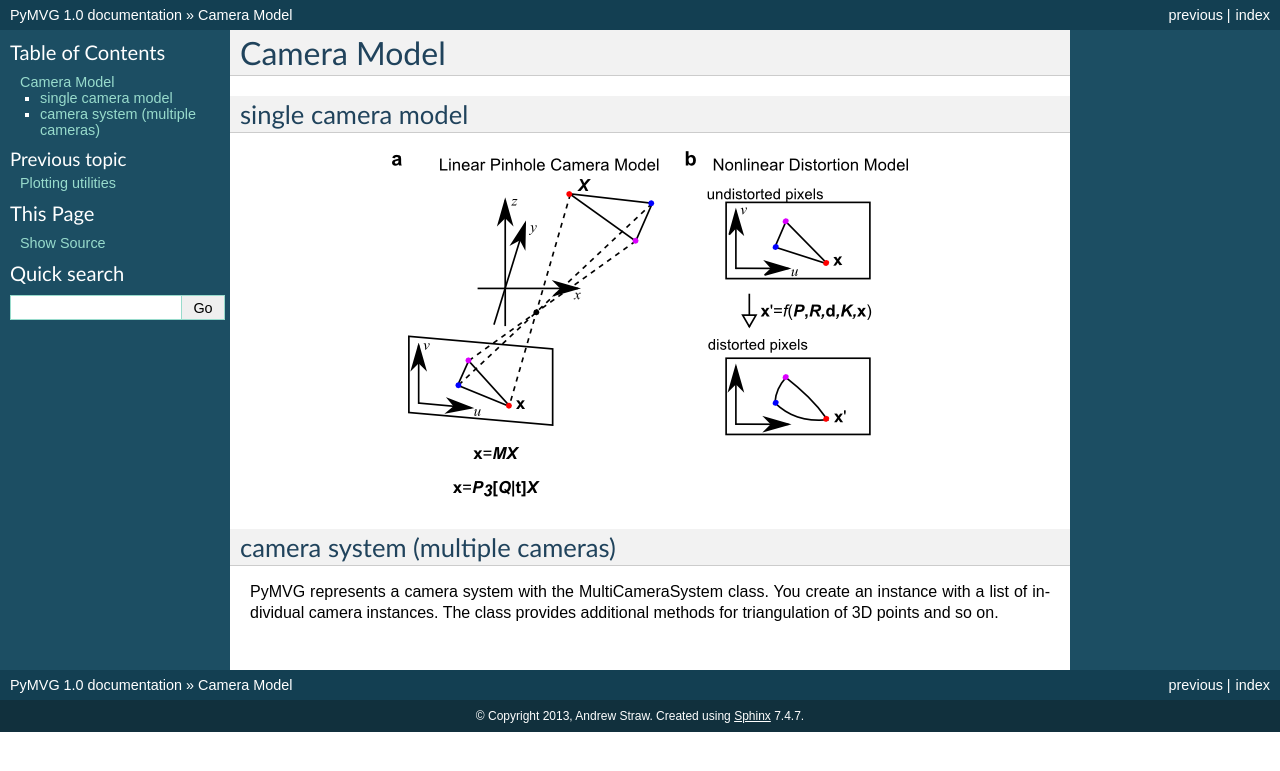
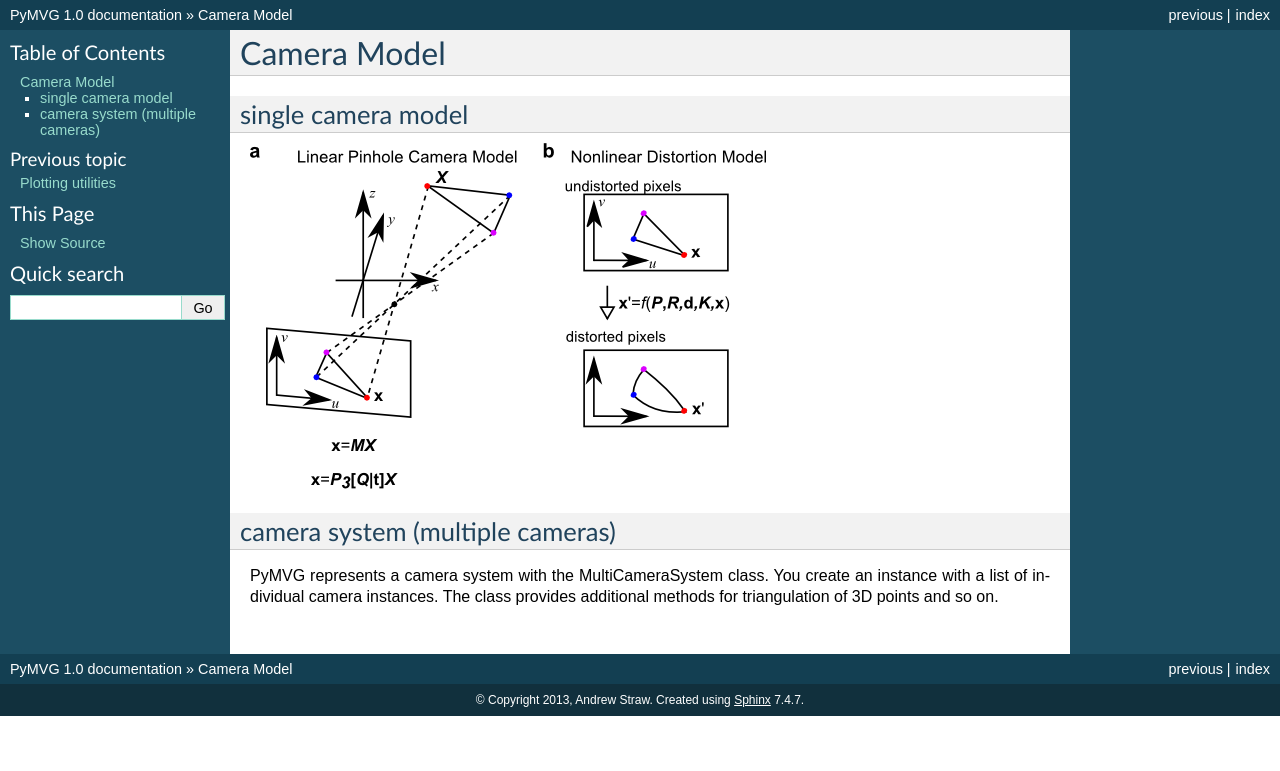
Before and after one commit to strawlab/pymvg, a Sphinx documentation site: the page built from docs/source/camera_model.rst, in a window 1280 px wide. Shown: the top 771 px of the page. Built offline with Sphinx 7.4.7, drawn with Linux system fonts in a browser that asks for light colours.

Commit message:
use sphinx/ResturctureText 'image' directive, not 'figure'
I'm trying to figure out why Read The Docs has a broken
link to this figure. Maybe this will help.

```diff
--- a/docs/source/camera_model.rst
+++ b/docs/source/camera_model.rst
@@ -4,7 +4,7 @@ Camera Model
 single camera model
 -------------------
 
-.. figure:: images/camera_model.png
+.. image:: images/camera_model.png
 
 camera system (multiple cameras)
 --------------------------------
```
